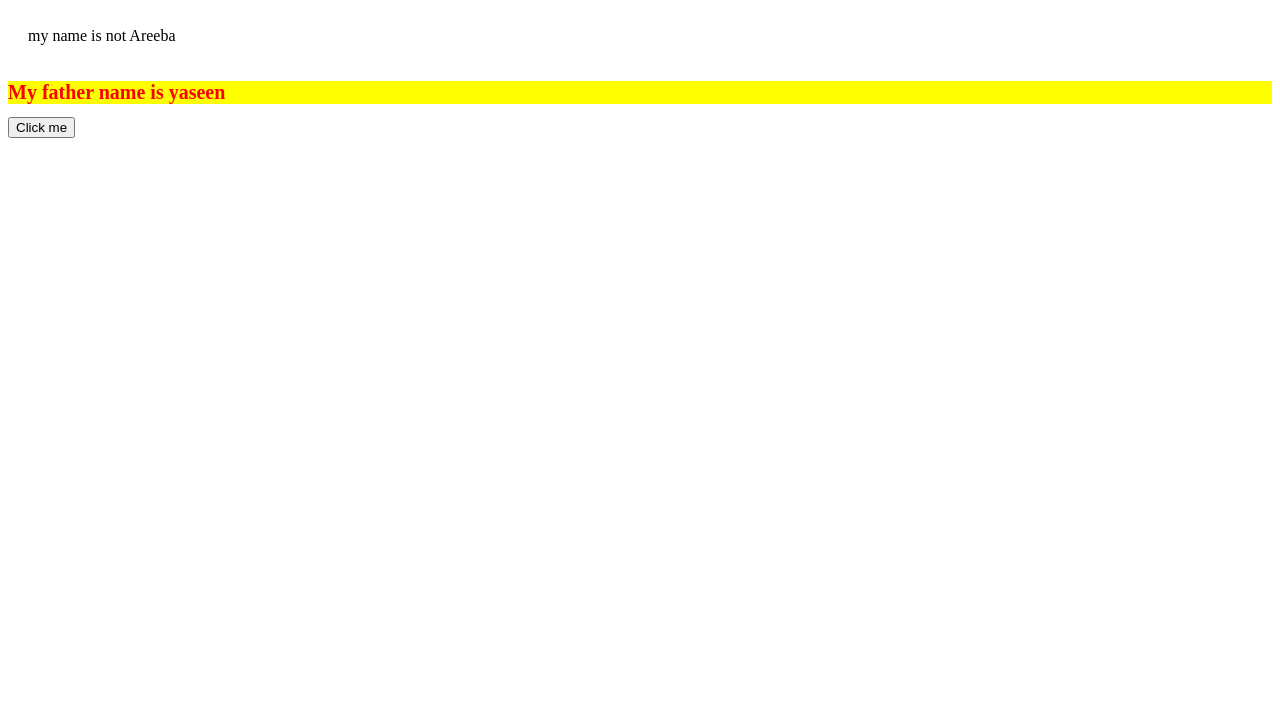
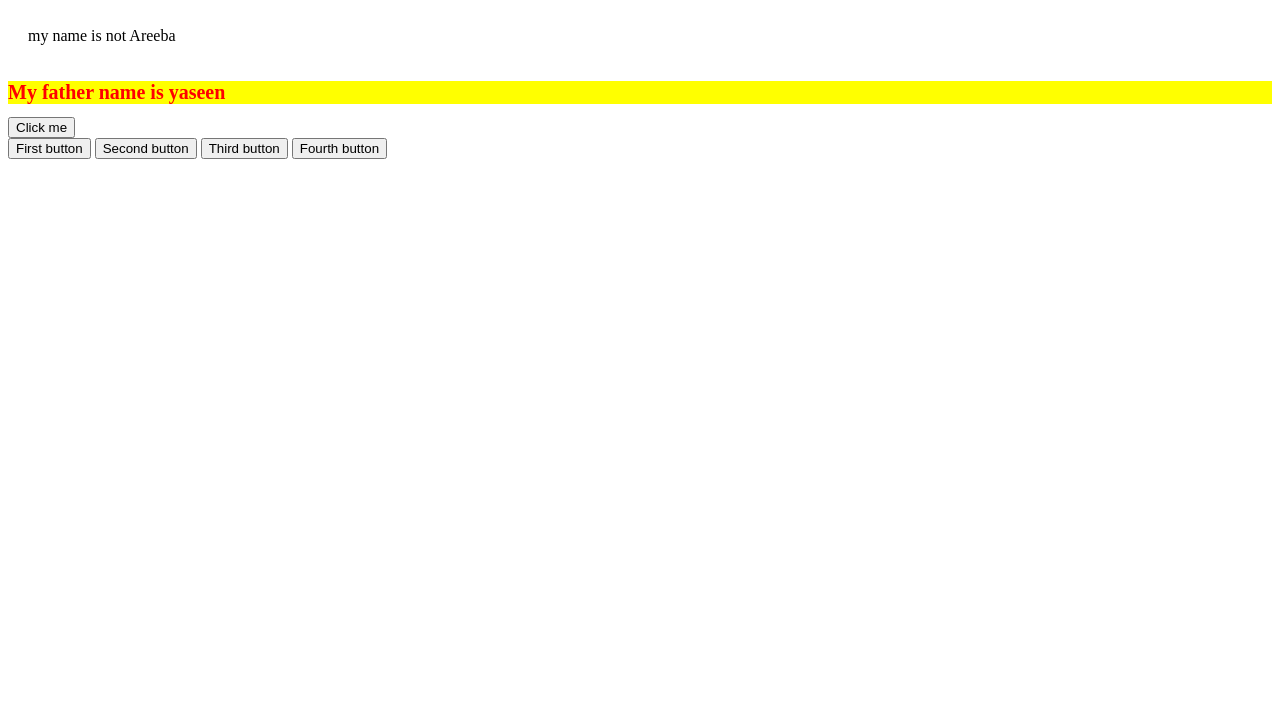
Before and after one commit to areebayaseen15/180_days_challege, a plain HTML site: page 180 days challenge/Day 19/index.html in a window 1280 px wide. Shown: the part 73-800 px from the top of the page. Drawn offline with Linux system fonts and the light colour scheme.

Commit message:
Update index.html

```diff
--- a/180 days challenge/Day 19/index.html
+++ b/180 days challenge/Day 19/index.html
@@ -11,7 +11,13 @@
     <p>My name is Areeba</p>
     <h1 class="test">My father name is yaseen </h1>
     <button>Click me</button>
-
+<!-- select nth child -->
+    <div>
+    <button>First button</button>
+    <button>Second button</button>
+    <button>Third button</button>
+    <button>Fourth button</button>
+</div>
     <script src="main.js"></script>
 </body>
 </html>
```
